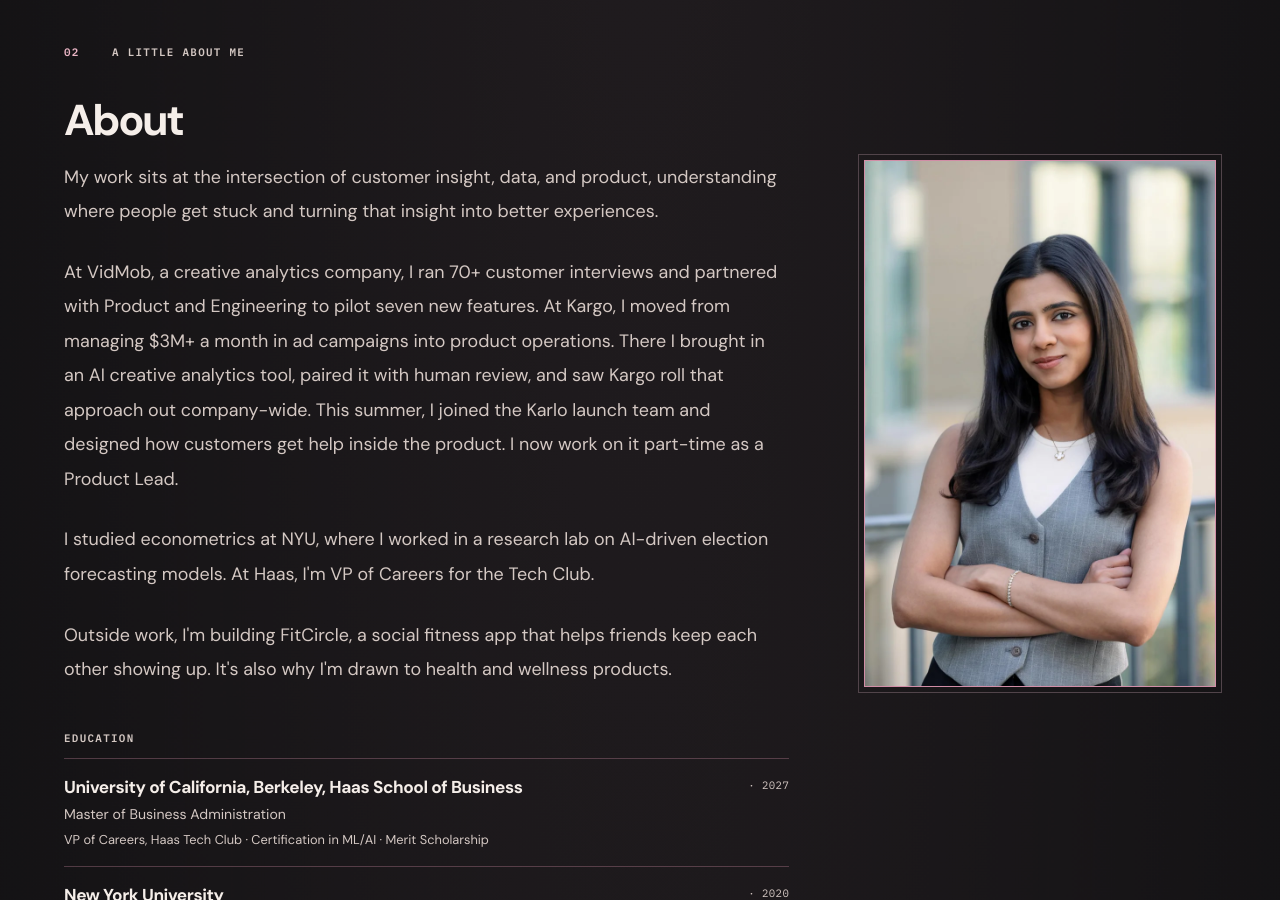
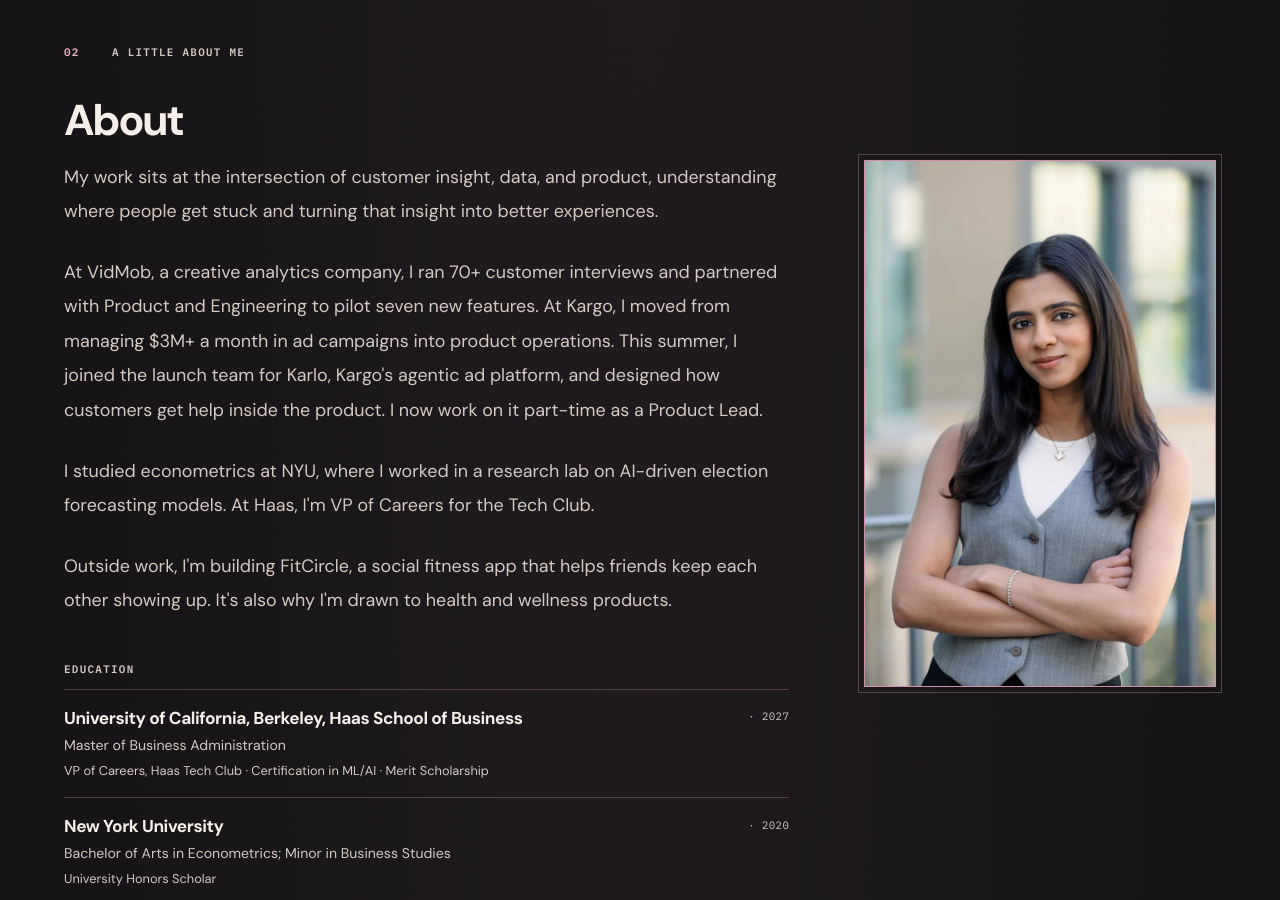
Before and after one commit to drishtidhandhania-alt/drishtidhandhania-alt.github.io, a Jekyll site: the page built from index.md, in a window 1280 px wide and 900 px high, scrolled down 756 px. Built offline with Jekyll 4.4.1, drawn with Linux system fonts in a browser that asks for light colours.

Commit message:
Update About section copy

```diff
--- a/_includes/about-content.html
+++ b/_includes/about-content.html
@@ -6,7 +6,7 @@
       </p>
 
       <p>
-        At VidMob, a creative analytics company, I ran 70+ customer interviews and partnered with Product and Engineering to pilot seven new features. At Kargo, I moved from managing $3M+ a month in ad campaigns into product operations. There I brought in an AI creative analytics tool, paired it with human review, and saw Kargo roll that approach out company-wide. This summer, I joined the Karlo launch team and designed how customers get help inside the product. I now work on it part-time as a Product Lead.
+        At VidMob, a creative analytics company, I ran 70+ customer interviews and partnered with Product and Engineering to pilot seven new features. At Kargo, I moved from managing $3M+ a month in ad campaigns into product operations. This summer, I joined the launch team for Karlo, Kargo's agentic ad platform, and designed how customers get help inside the product. I now work on it part-time as a Product Lead.
       </p>
 
       <p>
```
